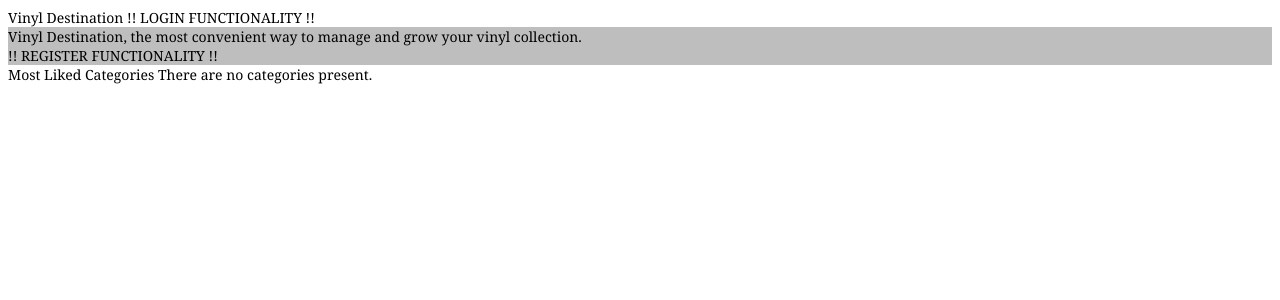
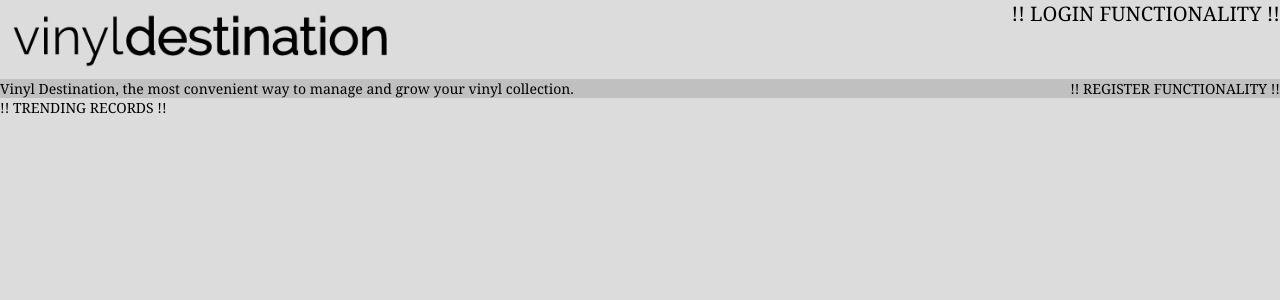
Before and after one commit to jesslavin/itech-group-t, a Django app: page / in a window 1280 px wide. Shown: the top 300 px of the page. Run offline with Django 3.2, Linux system fonts and the light colour scheme; data that the repository does not hold is empty.

Commit message:
renamed from tango to vinyldestination

```diff
--- a/manage.py
+++ b/manage.py
@@ -3,7 +3,7 @@ import os
 import sys
 
 if __name__ == '__main__':
-    os.environ.setdefault('DJANGO_SETTINGS_MODULE', 'tango_with_django_project.settings')
+    os.environ.setdefault('DJANGO_SETTINGS_MODULE', 'vinyldestination.settings')
     try:
         from django.core.management import execute_from_command_line
     except ImportError as exc:
--- a/population_script.py
+++ b/population_script.py
@@ -1,7 +1,7 @@
 import os
 
 os.environ.setdefault('DJANGO_SETTINGS_MODULE',
-					  'tango_with_django_project.settings')
+					  'vinyldestination.settings')
 
 import django
 django.setup()
@@ -86,5 +86,5 @@ def add_cat(name,views=0,likes=0):
 
 #Startexecutionhere!
 if __name__=='__main__':
-	print('Starting Rango population script...')
+	print('Starting population script...')
 	populate()
--- a/static/css/basic/basic.css
+++ b/static/css/basic/basic.css
@@ -1,11 +1,34 @@
 body
     {
-        background-color: #FFFFFF;
+        background-color: #DCDCDC;
         font-family: "Georgia", Georgia, serif;
         font-size: 14px;
+        margin: 0px;
     }
 
-#loggedout
+.title
     {
-        background-color: #BEBEBE;
+        float: left;
     }
+
+.nav
+    {
+        font-size: 20px;
+        float: right;
+    }
+
+.header
+    {
+        background-color: #DCDCDC;
+        overflow: hidden;
+    }
+
+.register
+    {
+        float: right;
+    }
+
+.loggedout
+    {
+        background-color: #C0C0C0;
+    }
--- a/templates/rango/base.html
+++ b/templates/rango/base.html
@@ -15,14 +15,18 @@
 
 	<body>
 
-		<div id = "header">
-			Vinyl Destination
+		<div class = "header">
+			<div class = "title">
+				<img src="{% static 'images/logo.png' %}" alt="Vinyl Destination" style="width:400px;"/>
+			</div>
+			<div class = "nav">
 				{% if user.is_authenticated %}
     				!! USER BUTTONS (eg. home, my vinyl, browse, search bar etc) !!
 					{{ user.username }}
 				{% else %}
     				!! LOGIN FUNCTIONALITY !!
 				{% endif %}
+			</div>
 		</div>
 
 		<div>
--- a/templates/rango/index.html
+++ b/templates/rango/index.html
@@ -7,30 +7,34 @@
 {% block body_block %}
 
 	{% if user.is_authenticated %}
-		<div id = "loggedin">
+		<div class = "loggedin">
 			!! EDIT !!
+			<div>
+				Most liked lists
+				{% if categories %}
+				<ul>
+					{% for category in categories %}
+					<li>
+						<a href="{% url 'rango:show_category' category.slug %}">{{ category.name }}</a></li>
+					{% endfor %}
+				</ul>
+				{% else %}
+				There are no records present.
+				{% endif %}
+			</div>
 		</div>
+
 	{% else %}
-		<div id = "loggedout">
+		<div class = "loggedout">
 			Vinyl Destination, the most convenient way to manage and grow your vinyl collection.
-			<div id = "register">
+			<div class = "register">
 				!! REGISTER FUNCTIONALITY !!
 			</div>
 		</div>
 	{% endif %}
 
-	<div>
-		Most Liked Categories
-		{% if categories %}
-		<ul>
-			{% for category in categories %}
-			<li>
-				<a href="{% url 'rango:show_category' category.slug %}">{{ category.name }}</a></li>
-		{% endfor %}
-		</ul>
-		{% else %}
-			There are no categories present.
-		{% endif %}
-	</div>
+		<div class = "trending">
+			!! TRENDING RECORDS !!
+		</div>
 
 {% endblock %}
--- a/tango_with_django_project/settings.py
+++ b/vinyldestination/settings.py
@@ -1,5 +1,5 @@
 """
-Django settings for tango_with_django_project project.
+Django settings for vinyldestination project.
 
 Generated by 'django-admin startproject' using Django 2.1.5.
 
@@ -55,7 +55,7 @@ MIDDLEWARE = [
     'django.middleware.clickjacking.XFrameOptionsMiddleware',
 ]
 
-ROOT_URLCONF = 'tango_with_django_project.urls'
+ROOT_URLCONF = 'vinyldestination.urls'
 
 TEMPLATES = [
     {
@@ -74,7 +74,7 @@ TEMPLATES = [
     },
 ]
 
-WSGI_APPLICATION = 'tango_with_django_project.wsgi.application'
+WSGI_APPLICATION = 'vinyldestination.wsgi.application'
 
 
 # Database
--- a/tango_with_django_project/urls.py
+++ b/vinyldestination/urls.py
@@ -1,4 +1,4 @@
-"""tango_with_django_project URL Configuration
+"""vinyldestination URL Configuration
 
 The `urlpatterns` list routes URLs to views. For more information please see:
     https://docs.djangoproject.com/en/2.1/topics/http/urls/
--- a/tango_with_django_project/wsgi.py
+++ b/vinyldestination/wsgi.py
@@ -1,5 +1,5 @@
 """
-WSGI config for tango_with_django_project project.
+WSGI config for vinyldestination project.
 
 It exposes the WSGI callable as a module-level variable named ``application``.
 
@@ -11,6 +11,6 @@ import os
 
 from django.core.wsgi import get_wsgi_application
 
-os.environ.setdefault('DJANGO_SETTINGS_MODULE', 'tango_with_django_project.settings')
+os.environ.setdefault('DJANGO_SETTINGS_MODULE', 'vinyldestination.settings')
 
 application = get_wsgi_application()
```
Also changed, not shown: rango/migrations/0001_initial.py (added), static/images/logo.png (added), vinyldestination/__init__.py (added).
